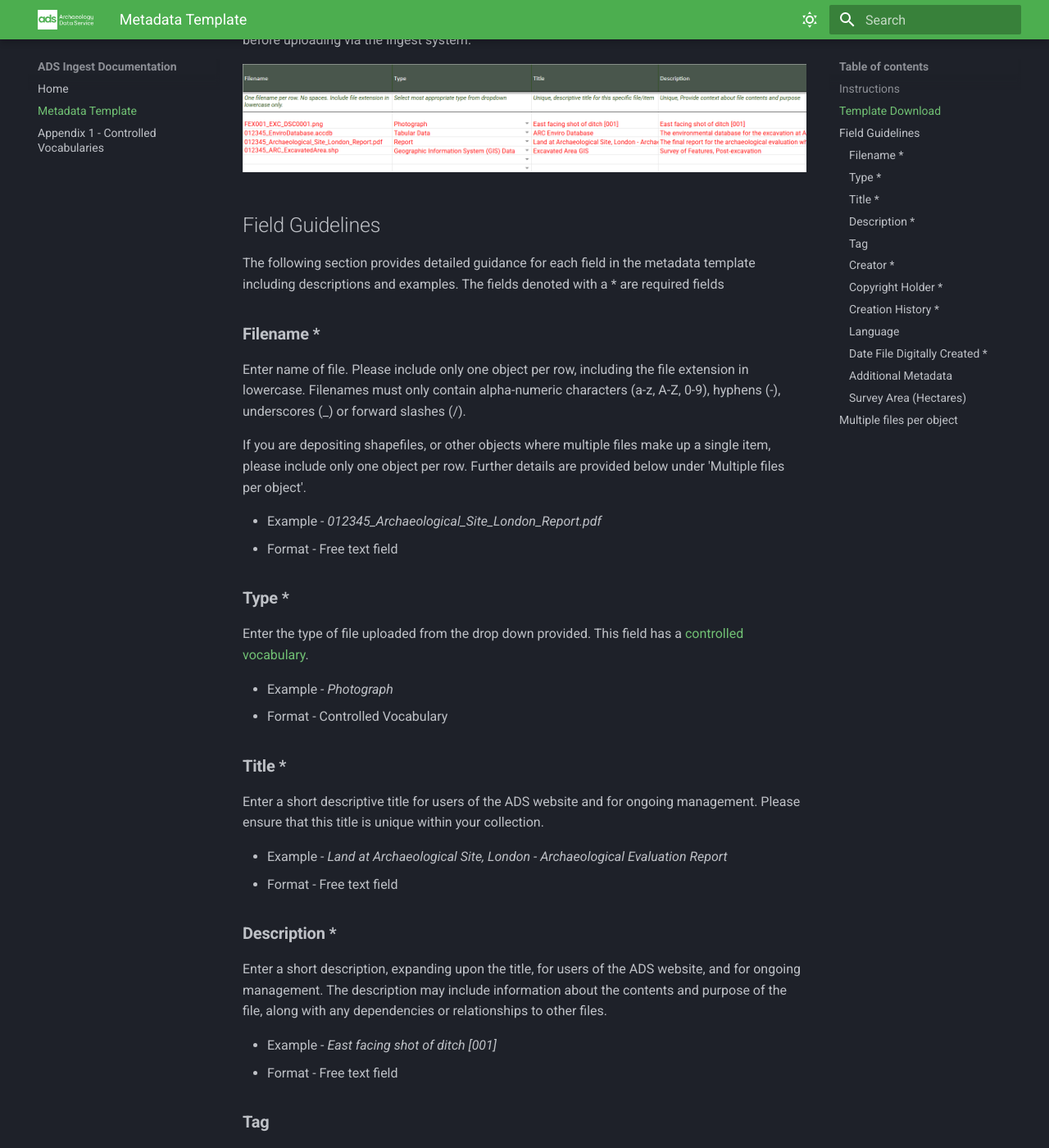
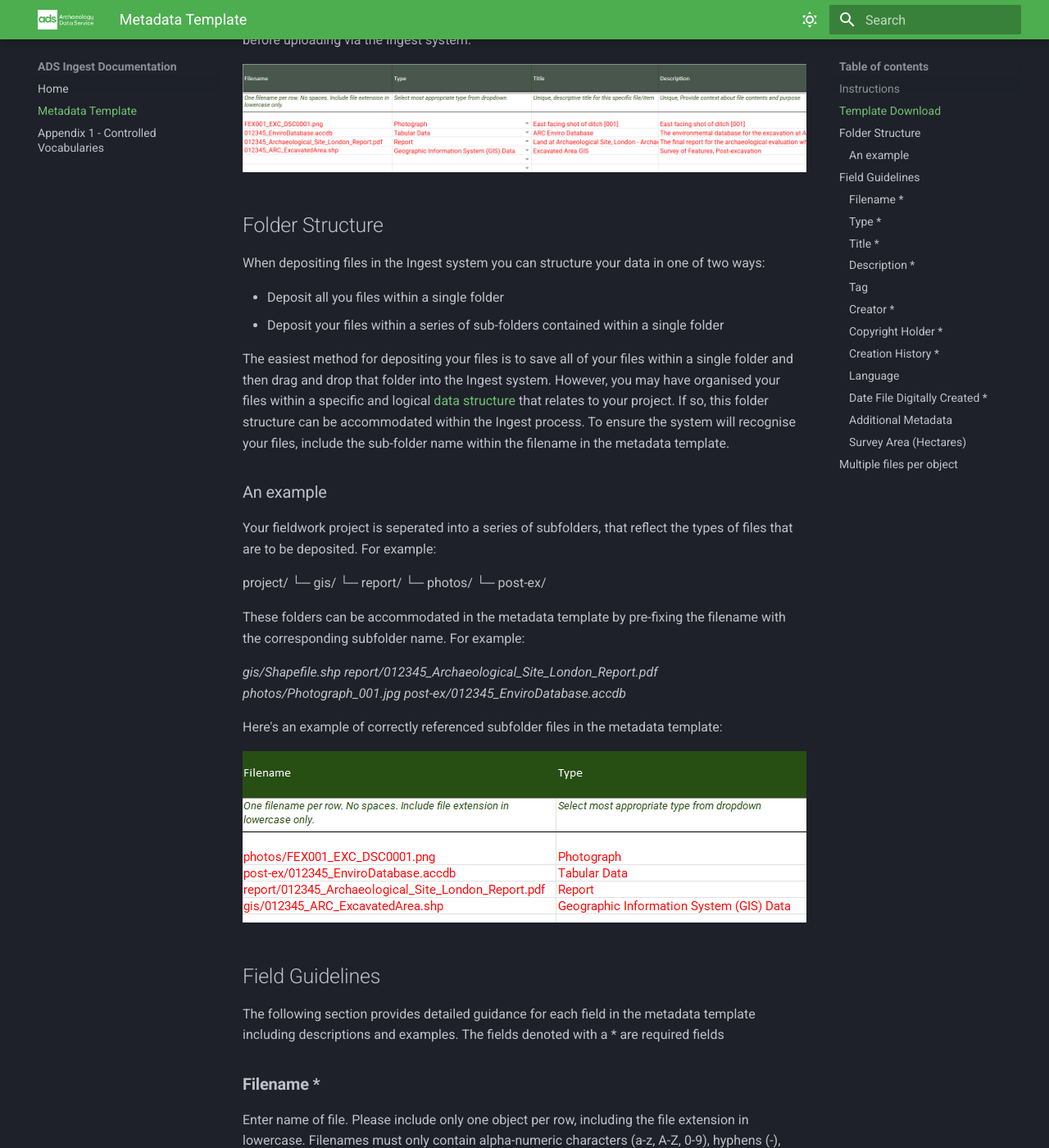
Before and after one commit to nickyjgarland/ingest, an MkDocs documentation site: the page built from docs/metadata.md, in a window 1280 px wide and 1400 px high, scrolled down 865 px. Shown: the whole window at 82% size. Built offline with MkDocs 1.6.1 and Material for MkDocs 9.7.7, drawn with Linux system fonts in a browser that asks for light colours.

Commit message:
Updated metadata instructions

```diff
--- a/docs/metadata.md
+++ b/docs/metadata.md
@@ -24,6 +24,37 @@ A .xlsx version of the Metadata template can be downloaded from the following li
 The Template contains example data to assist in completing the form. Please delete this data before uploading via the Ingest system.
 
 ![metadata template](./assets/metadata_template_image.png)
+
+## Folder Structure
+
+When depositing files in the Ingest system you can structure your data in one of two ways:
+
+* Deposit all you files within a single folder
+* Deposit your files within a series of sub-folders contained within a single folder
+
+The easiest method for depositing your files is to save all of your files within a single folder and then drag and drop that folder into the Ingest system. However, you may have organised your files within a specific and logical [data structure](https://archaeologydataservice.ac.uk/help-guidance/instructions-for-depositors/data-structure/) that relates to your project. If so, this folder structure can be accommodated within the Ingest process. To ensure the system will recognise your files, include the sub-folder name within the filename in the metadata template.
+
+### An example
+
+Your fieldwork project is seperated into a series of subfolders, that reflect the types of files that are to be deposited. For example:
+
+project/
+    └─ gis/
+    └─ report/
+    └─ photos/
+    └─ post-ex/
+
+These folders can be accommodated in the metadata template by pre-fixing the filename with the corresponding subfolder name. For example:
+
+*gis/Shapefile.shp*
+*report/012345_Archaeological_Site_London_Report.pdf*
+*photos/Photograph_001.jpg*
+*post-ex/012345_EnviroDatabase.accdb*
+
+Here's an example of correctly referenced subfolder files in the metadata template:
+
+![metadata template folders](./assets/metadata_template_image2.png)
+
 
 ## Field Guidelines
 
```
Also changed, not shown: docs/assets/metadata_template_image2.png (added).
